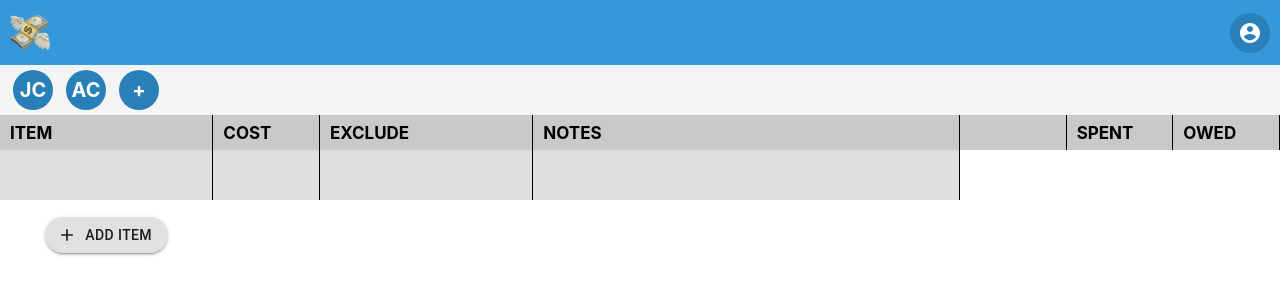
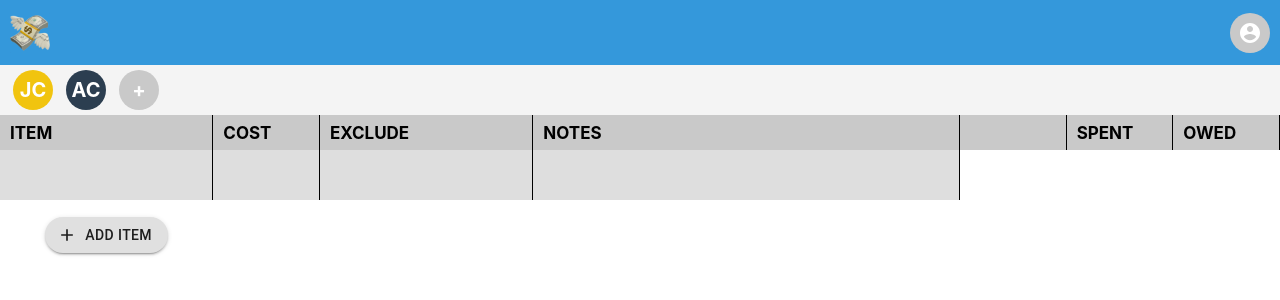
Before and after one commit to jonathanchen7/splitthecost, a React (Create React App) app: page / in a window 1280 px wide. Shown: the top 300 px of the page. Built offline with nearby package versions, Linux system fonts and the light colour scheme.

Commit message:
added colors for different users

```diff
--- a/src/components/entries/AddUser.tsx
+++ b/src/components/entries/AddUser.tsx
@@ -1,10 +1,6 @@
 import * as React from "react";
 
-interface Props {
-
-}
-
-export const AddUser: React.FC<Props> = (props) => {
+export const AddUser: React.FC = () => {
     return (
         <div className="userCircle">
             +
--- a/src/components/header/HeaderUser.tsx
+++ b/src/components/header/HeaderUser.tsx
@@ -5,11 +5,30 @@ interface Props {
     user: User;
 }
 
+const colors = [
+    "#1abc9c",
+    "#f1c40f",
+    "#f39c12",
+    "#c0392b",
+    "#2980b9",
+    "#8e44ad",
+    "#2c3e50"
+]
+
+function hashUser(email: string): number {
+    var h = 0, l = email.length, i = 0;
+    if ( l > 0 )
+        while (i < l)
+        h = (h << 5) - h + email.charCodeAt(i++) | 0;
+    return Math.abs(h % (colors.length));
+}
+
 export const HeaderUser: React.FC<Props> = (props) => {
     const firstInitial = props.user.firstName.charAt(0).toLocaleUpperCase();
     const secondInitial = props.user.lastName.charAt(0).toLocaleUpperCase();
+    const color = colors[hashUser(props.user.email)];
     return (
-        <div className="userCircle">
+        <div className="userCircle" style={{backgroundColor: color}}>
             {firstInitial}
             {secondInitial}
         </div>
--- a/src/main.css
+++ b/src/main.css
@@ -58,7 +58,7 @@
 .userCircle {
   height: 40px;
   width: 40px;
-  background-color: #2980b9;
+  background-color: #C9C9C9;
   border-radius: 50%;
   display: -webkit-inline-box;
   display: -ms-inline-flexbox;
--- a/src/main.scss
+++ b/src/main.scss
@@ -44,7 +44,7 @@ $headerUsersHeight: 50px;
 .userCircle {
     height: 40px;
     width: 40px;
-    background-color: #2980b9;
+    background-color: #C9C9C9;
     border-radius: 50%;
     display: inline-flex;
     align-items: center;
```
